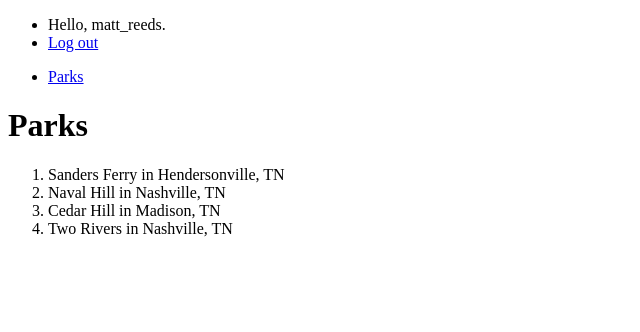
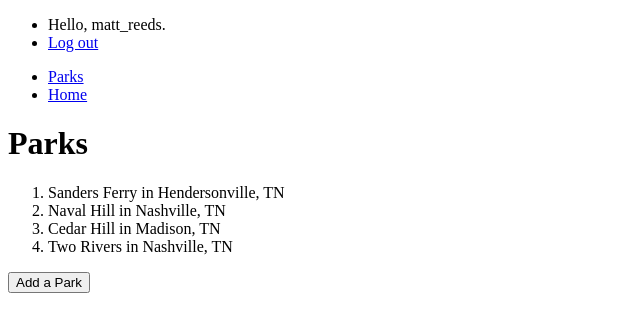
Before and after one commit to MReeds/Birdie-Full-Stack-Django-App, a Django app: page /parks/ in a window 1280 px wide. Shown: the top 332 px of the page, without its empty margins (0-640 px from the left). Run offline with Django 3.2, Linux system fonts and the light colour scheme; a user stored in the database is signed in; data comes from the database, SQL or seed files in the repository; both versions use the stored data as it was after the commit.

Commit message:
creating a park works

```diff
--- a/BirdieApp/templates/birdie_templates/base.html
+++ b/BirdieApp/templates/birdie_templates/base.html
@@ -31,6 +31,9 @@
             <li class="nav-link">
                 <a class="nav-link" href="{% url 'BirdieApp:parks' %}">Parks</a>
             </li>
+            <li class="nav-link">
+                <a class="nav-link" href="{% url 'BirdieApp:home' %}">Home</a>
+            </li>
             {% endif %}
         </ul>
     </div>
--- a/BirdieApp/templates/parks/form.html
+++ b/BirdieApp/templates/parks/form.html
@@ -4,6 +4,7 @@
     <h1>Create a Park</h1>
 
     <form action="{% url 'BirdieApp:parks' %}" method="post">
+        {% csrf_token %}
         <fieldset>
             <label for="title">Title: </label>
             <input id="title" type="text" name="title" value="{{ park.title }}">
--- a/BirdieApp/templates/parks/list.html
+++ b/BirdieApp/templates/parks/list.html
@@ -13,4 +13,7 @@
         </li>
     {% endfor %}
     </ol>
+    <form action="{% url 'BirdieApp:park_form'%}" method="GET">
+        {% csrf_token %}
+        <button>Add a Park</button>
 {% endblock %}
--- a/BirdieApp/views/parks/list.py
+++ b/BirdieApp/views/parks/list.py
@@ -41,6 +41,6 @@ def park_list(request):
             VALUES
                 (?, ?, ?)
             """,
-            (form_data['title'], form_data['city'], form_data['state']))
+            (form_data['title'], form_data['city'], form_data['state'],))
 
         return redirect(reverse('BirdieApp:parks'))
```
Also changed, not shown: db.sqlite3.
